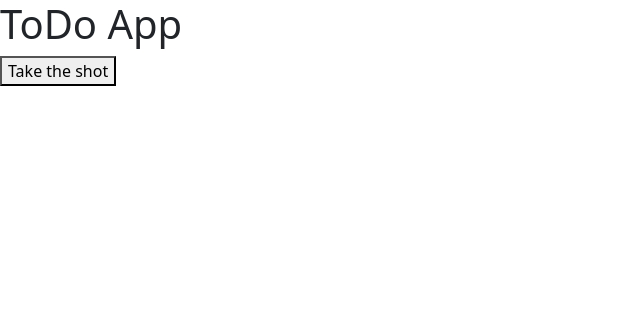
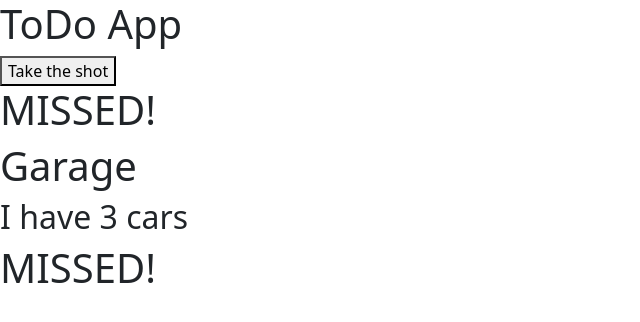
Before and after one commit to balkrishnaray/TO-DO-APP, a React (Create React App) app in the folder client/: page / in a window 1280 px wide. Shown: the top 322 px of the page, without its empty margins (0-640 px from the left). Built offline with nearby package versions, Linux system fonts and the light colour scheme.

Commit message:
function updated

```diff
--- a/client/src/App.js
+++ b/client/src/App.js
@@ -1,11 +1,18 @@
 import Title from "./components/Title";
 import Example from "./components/Example";
+import Goal from "./components/Condition";
+import Garage from "./components/LogicalOpearator";
+import Goals from "./components/Ternary";
 
 function App() {
+  const cars = ["Ford", "BMW", "Audi"];
   return (
     <>
       <Title name="ToDo App" />
       <Example />
+      <Goal isGoal={false} />
+      <Garage cars={cars} />
+      <Goals isGoal={false} />
     </>
   );
 }
```
